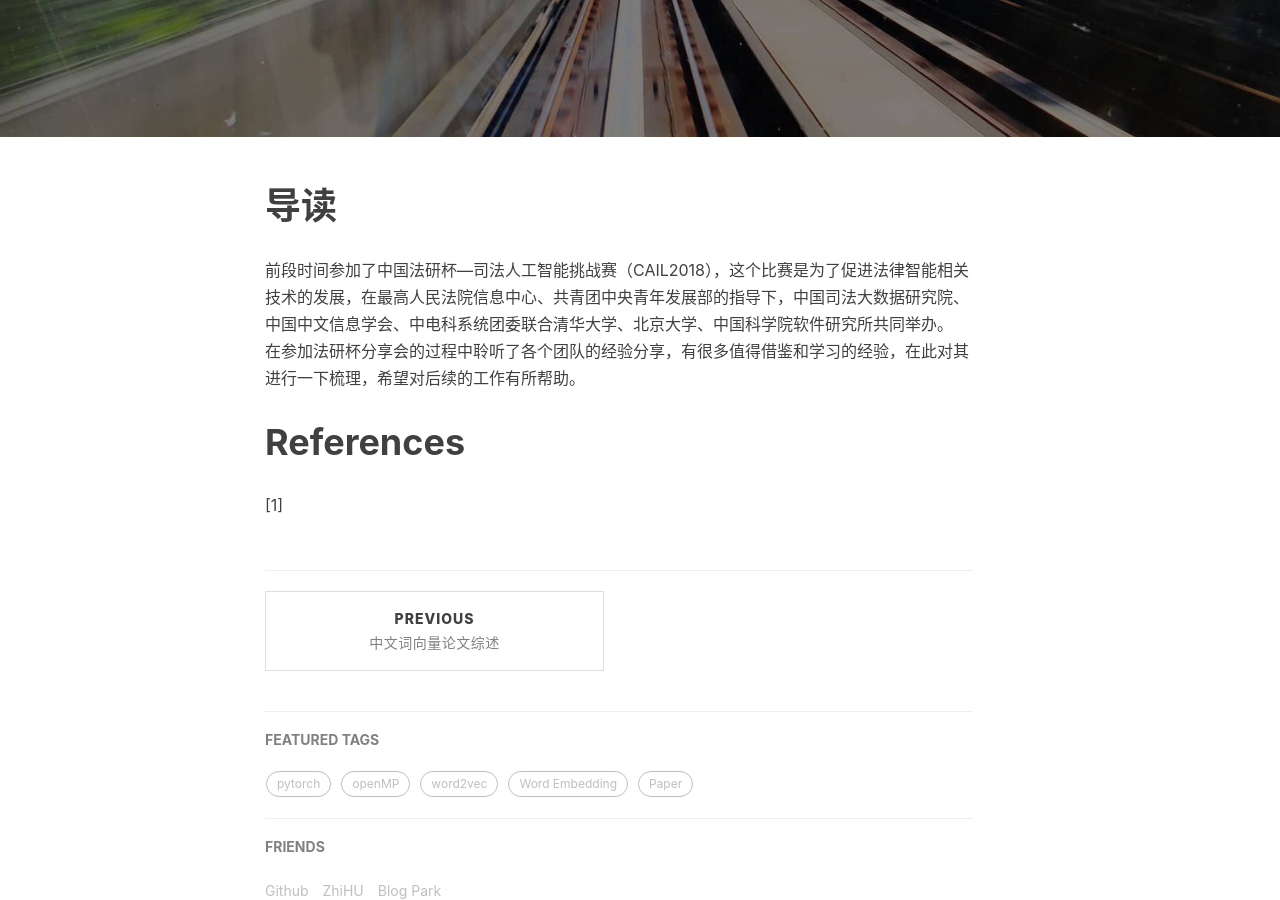
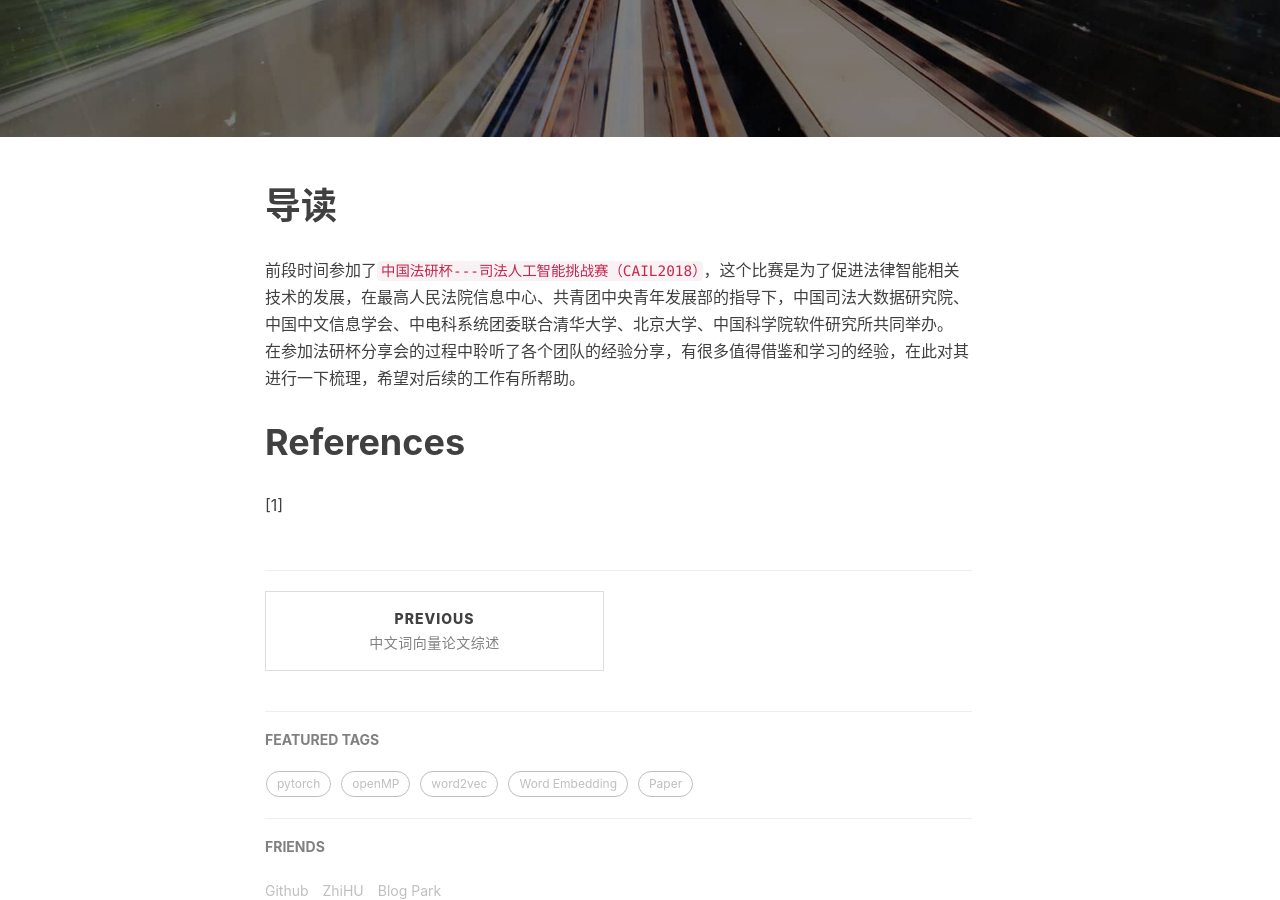
Before and after one commit to bamtercelboo/bamtercelboo.github.io, a Jekyll site: the page built from _posts/2018-10-16-AI_Law.md, in a window 1280 px wide and 900 px high, scrolled down 380 px. Built offline with Jekyll 4.4.1, drawn with Linux system fonts in a browser that asks for light colours; nearby versions of some CDN libraries; comment, search, counter and statistics services are not loaded.

```diff
--- a/_posts/2018-10-16-AI_Law.md
+++ b/_posts/2018-10-16-AI_Law.md
@@ -13,7 +13,7 @@ tags:
 
 
 #  导读  #
-前段时间参加了中国法研杯---司法人工智能挑战赛（CAIL2018），这个比赛是为了促进法律智能相关技术的发展，在最高人民法院信息中心、共青团中央青年发展部的指导下，中国司法大数据研究院、中国中文信息学会、中电科系统团委联合清华大学、北京大学、中国科学院软件研究所共同举办。
+前段时间参加了`中国法研杯---司法人工智能挑战赛（CAIL2018）`，这个比赛是为了促进法律智能相关技术的发展，在最高人民法院信息中心、共青团中央青年发展部的指导下，中国司法大数据研究院、中国中文信息学会、中电科系统团委联合清华大学、北京大学、中国科学院软件研究所共同举办。
 在参加法研杯分享会的过程中聆听了各个团队的经验分享，有很多值得借鉴和学习的经验，在此对其进行一下梳理，希望对后续的工作有所帮助。
 
 
```
